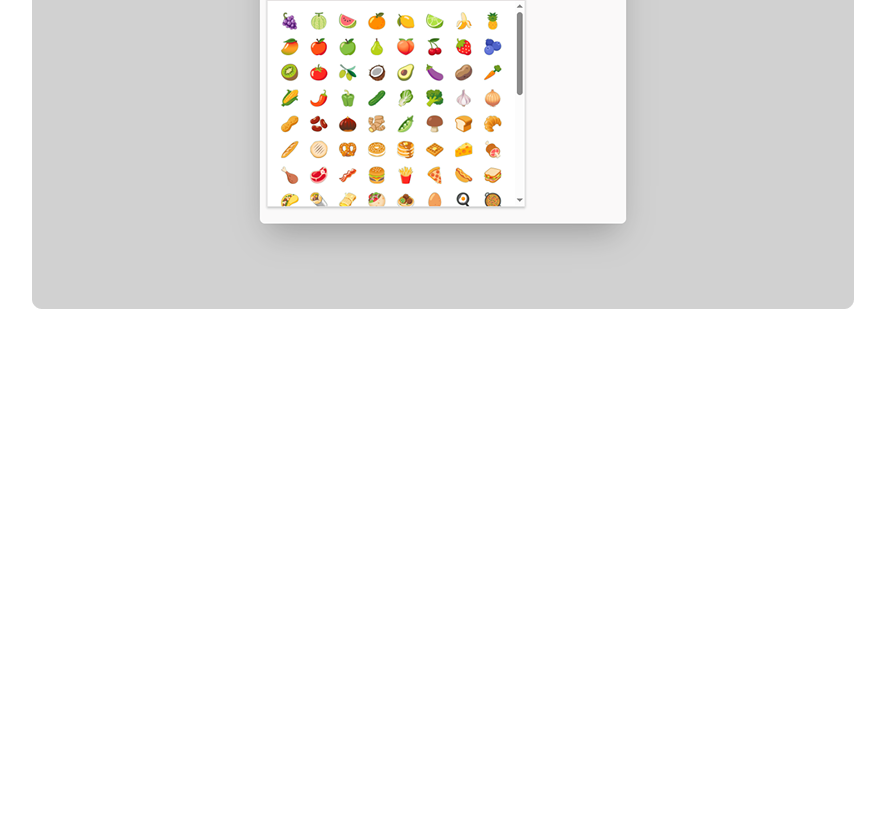
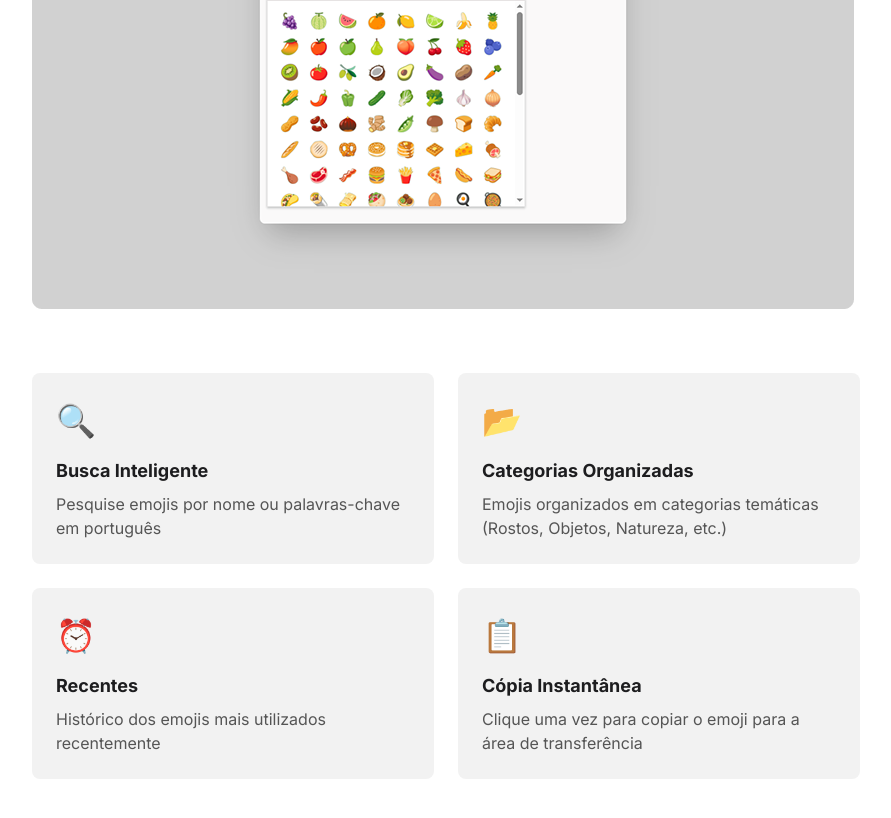
Before and after one commit to ClodoaldoDantas/emoji-copy, an Astro site: page / in a window 1280 px wide. Shown: the part 534-1352 px from the top of the page, without its empty margins (194-1085 px from the left). Before the commit the page ends 907 px from the top, so only its background shows below. Built offline with nearby package versions, Linux system fonts and the light colour scheme; Astro itself is replaced by a stand-in of ours.

Commit message:
Add Features component and update index.astro to include it

```diff
--- a/src/pages/index.astro
+++ b/src/pages/index.astro
@@ -1,8 +1,10 @@
 ---
 import BaseLayout from '../layouts/BaseLayout.astro'
+import Features from '../partials/Features.astro'
 import Hero from '../partials/Hero.astro'
 ---
 
 <BaseLayout>
   <Hero />
+  <Features />
 </BaseLayout>
--- /dev/null
+++ b/src/partials/Features.astro
@@ -0,0 +1,69 @@
+---
+const features = [
+  {
+    icon: '🔍',
+    title: 'Busca Inteligente',
+    description: 'Pesquise emojis por nome ou palavras-chave em português',
+  },
+  {
+    icon: '📂',
+    title: 'Categorias Organizadas',
+    description:
+      'Emojis organizados em categorias temáticas (Rostos, Objetos, Natureza, etc.)',
+  },
+  {
+    icon: '⏰',
+    title: 'Recentes',
+    description: 'Histórico dos emojis mais utilizados recentemente',
+  },
+  {
+    icon: '📋',
+    title: 'Cópia Instantânea',
+    description:
+      'Clique uma vez para copiar o emoji para a área de transferência',
+  },
+]
+---
+
+<section class="features-section container">
+  <div class="features-grid">
+    {
+      features.map((feature) => (
+        <div class="feature">
+          <span class="feature-icon">{feature.icon}</span>
+          <h3 class="feature-title">{feature.title}</h3>
+          <p class="feature-description">{feature.description}</p>
+        </div>
+      ))
+    }
+  </div>
+</section>
+
+<style>
+  .features-section {
+    margin-bottom: 6.4rem;
+  }
+
+  .features-grid {
+    display: grid;
+    grid-template-columns: repeat(auto-fit, minmax(360px, 1fr));
+    gap: 1.5rem;
+  }
+
+  .feature {
+    padding: 1.5rem;
+    background-color: var(--gray-200);
+    border-radius: 8px;
+  }
+
+  .feature-icon {
+    font-size: 2rem;
+    display: block;
+    margin-bottom: 0.75rem;
+  }
+
+  .feature-title {
+    font-size: 1.125rem;
+    margin-bottom: 0.5rem;
+  }
+</style>
```
